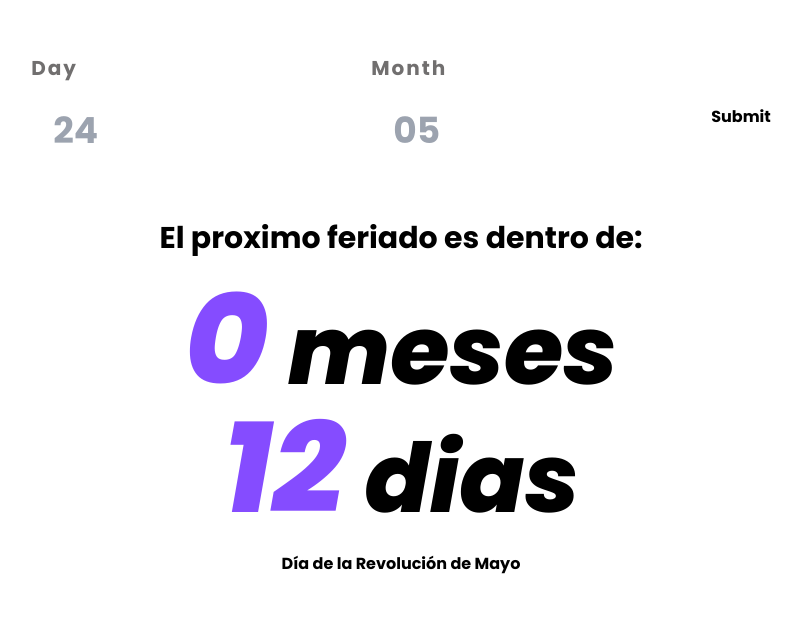
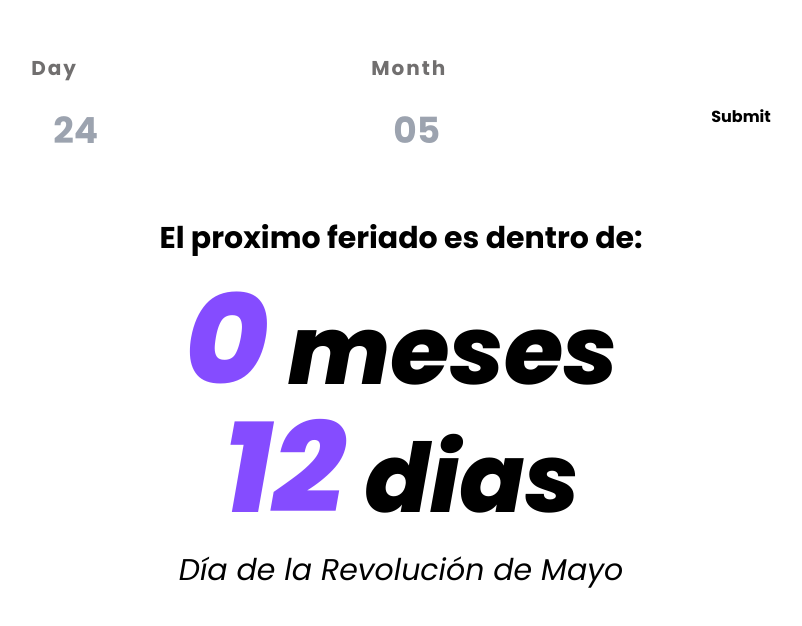
Before and after one commit to lucasgotz13/Holiday-calculator, a React (Vite) app: page / in a window 1280 px wide. Shown: the part 106-732 px from the top of the page, without its empty margins (239-1041 px from the left). Built offline with nearby package versions, Linux system fonts and the light colour scheme.

Commit message:
Fix: fix misspelled class

```diff
--- a/src/components/Holiday.tsx
+++ b/src/components/Holiday.tsx
@@ -16,7 +16,7 @@ function Holiday() {
             <p className="text-8xl italic font-bold">
                 <span className="text-9xl text-MentorPurple">{day}</span> dias
             </p>
-            <p className="mt-5 text-3xlitalic">{holidayName}</p>
+            <p className="mt-5 text-3xl italic">{holidayName}</p>
         </div>
     );
 }
```
